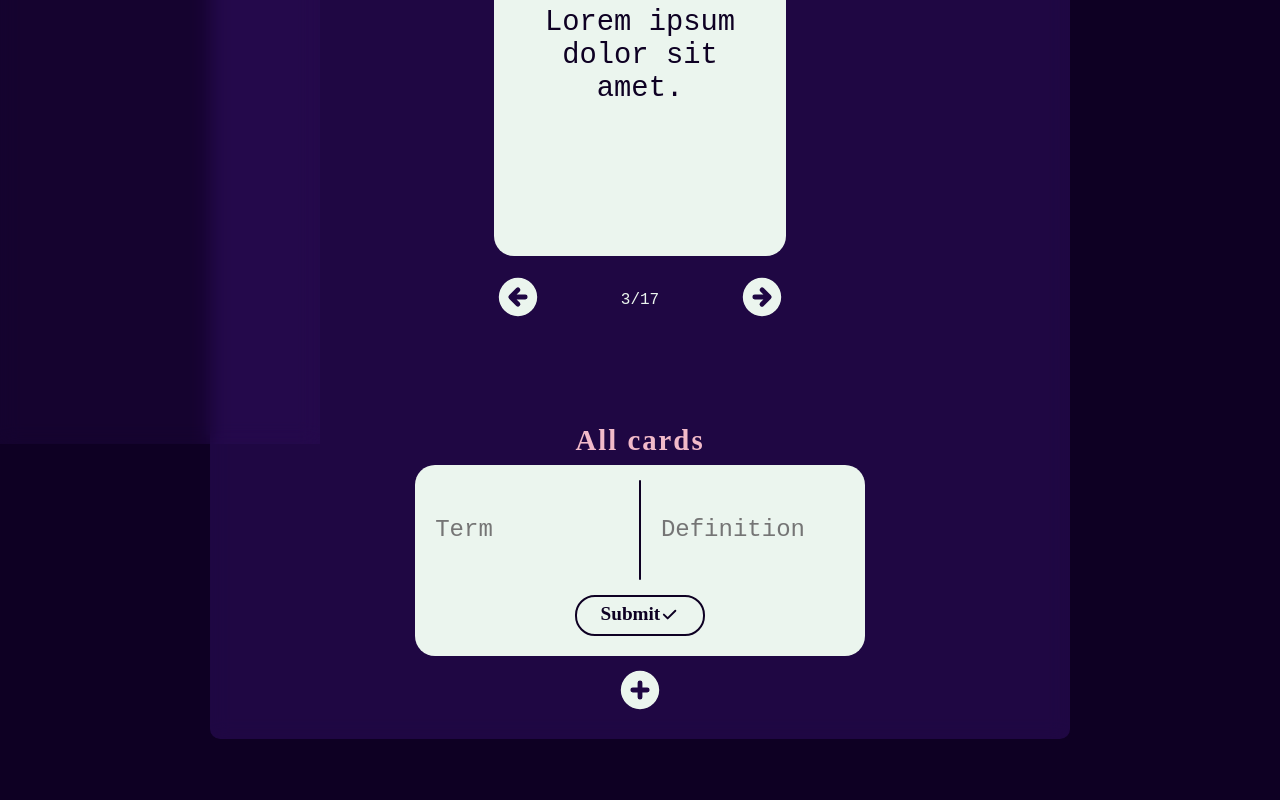
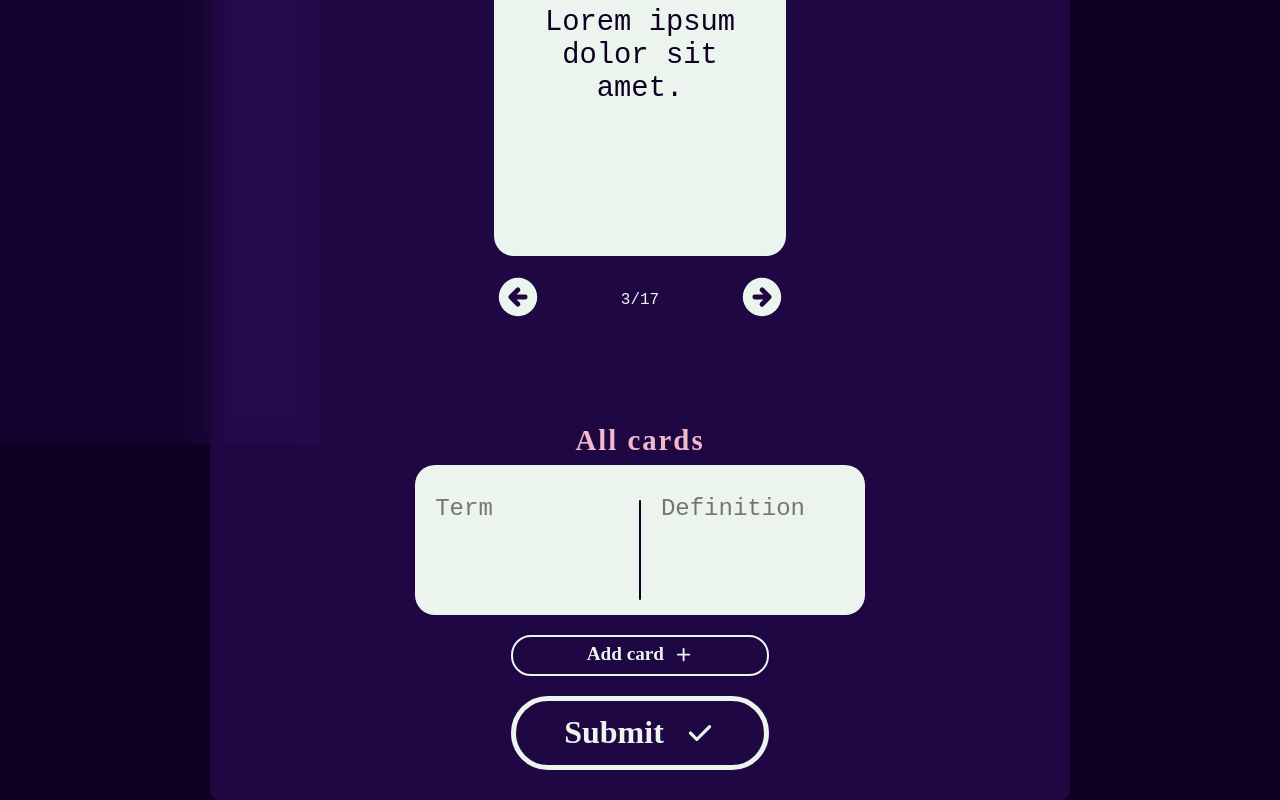
Before and after one commit to Paavkaa/Flash-cards, a React (Create React App) app: page /set in a window 1280 px wide. Shown: the part 356-1156 px from the top of the page. Before the commit the page ends 1095 px from the top, so only its background shows below. Built offline with nearby package versions, Linux system fonts and the light colour scheme; a web font is replaced by a local one.

Commit message:
Adding new empty cards

```diff
--- a/src/index.css
+++ b/src/index.css
@@ -155,7 +155,7 @@ a:hover, button:hover {
 .largeButton {
   font-size: 2rem;
 
-  padding: 16px 48px 20px;
+  padding: 16px 48px;
   border-radius: 50px;
 
   height: 2rem;
--- a/src/login/setPage.tsx
+++ b/src/login/setPage.tsx
@@ -3,7 +3,7 @@ import Nav, {Card, Divider} from "../utils";
 import {
     HiArrowCircleLeft,
     HiArrowCircleRight,
-    HiCheck, HiOutlineChevronLeft,
+    HiCheck, HiOutlineChevronLeft, HiPlus,
     HiPlusCircle
 } from "react-icons/hi";
 import TextareaAutosize from 'react-textarea-autosize'
@@ -64,7 +64,13 @@ export default function SetPage() {
 }
 
 function CardsPreview() {
-    function SingleCardPreview() {
+    const [cardPreviews, setCardPreviews] = React.useState([<NewCard key={0} />]);
+
+    function handleAddCard() {
+        setCardPreviews([...cardPreviews, <NewCard key={cardPreviews.length} />]);
+    }
+
+    function NewCard() {
         const [term, setTerm] = React.useState("");
         const [definition, setDefinition] = React.useState("");
 
@@ -75,41 +81,47 @@ function CardsPreview() {
         function handleDefinitionChange(e: React.ChangeEvent<HTMLTextAreaElement>) {
             setDefinition(e.target.value);
         }
-        function handleSubmit() {
-            console.log(term, definition);
-        }
 
         return (
             <div className="card previewCard flex column">
-                <div className="flex width100 alignCenter">
-                    <TextareaAutosize className="width50 height100"
-                                      id="term"
-                                      placeholder="Term"
-                                      onChange={handleTermChange}/>
+                <div className="flex width100">
+                    <TextareaAutosize
+                        className="width50 height100"
+                        id="term"
+                        placeholder="Term"
+                        onChange={handleTermChange}
+                    />
 
-                    <Divider/>
+                    <Divider />
 
-                    <TextareaAutosize className="width50"
-                                      id="definition"
-                                      placeholder="Definition"
-                                      onChange={handleDefinitionChange}/>
+                    <TextareaAutosize
+                        className="width50"
+                        id="definition"
+                        placeholder="Definition"
+                        onChange={handleDefinitionChange}
+                    />
                 </div>
 
-                <button className="smallButton borderButton textDark flex alignCenter"
-                        onClick={handleSubmit}>
-                    Submit <HiCheck/>
-                </button>
             </div>
-        )
+        );
     }
 
     return (
         <div className="flex column alignCenter gap10">
-            <SingleCardPreview/>
+            {cardPreviews}
 
-            <button>
-                <HiPlusCircle className="circleButton"/>
-            </button>
+            <div className="flex column">
+                <button className="smallButton borderButton flex alignCenter justifyCenter gap10"
+                        id="addCard" onClick={handleAddCard}>
+                    Add card <HiPlus/>
+                </button>
+
+                <button
+                    className="largeButton borderButton flex alignCenter justifyCenter gap20"
+                    id="submit">
+                    Submit <HiCheck/>
+                </button>
+            </div>
         </div>
     );
 }
--- a/src/utils/styles.css
+++ b/src/utils/styles.css
@@ -73,7 +73,7 @@
 .previewCard {
     width: 100%;
 
-    padding: 10px 20px;
+    padding: 30px 20px 10px;
     font-size: 1.5rem;
 }
 
```
